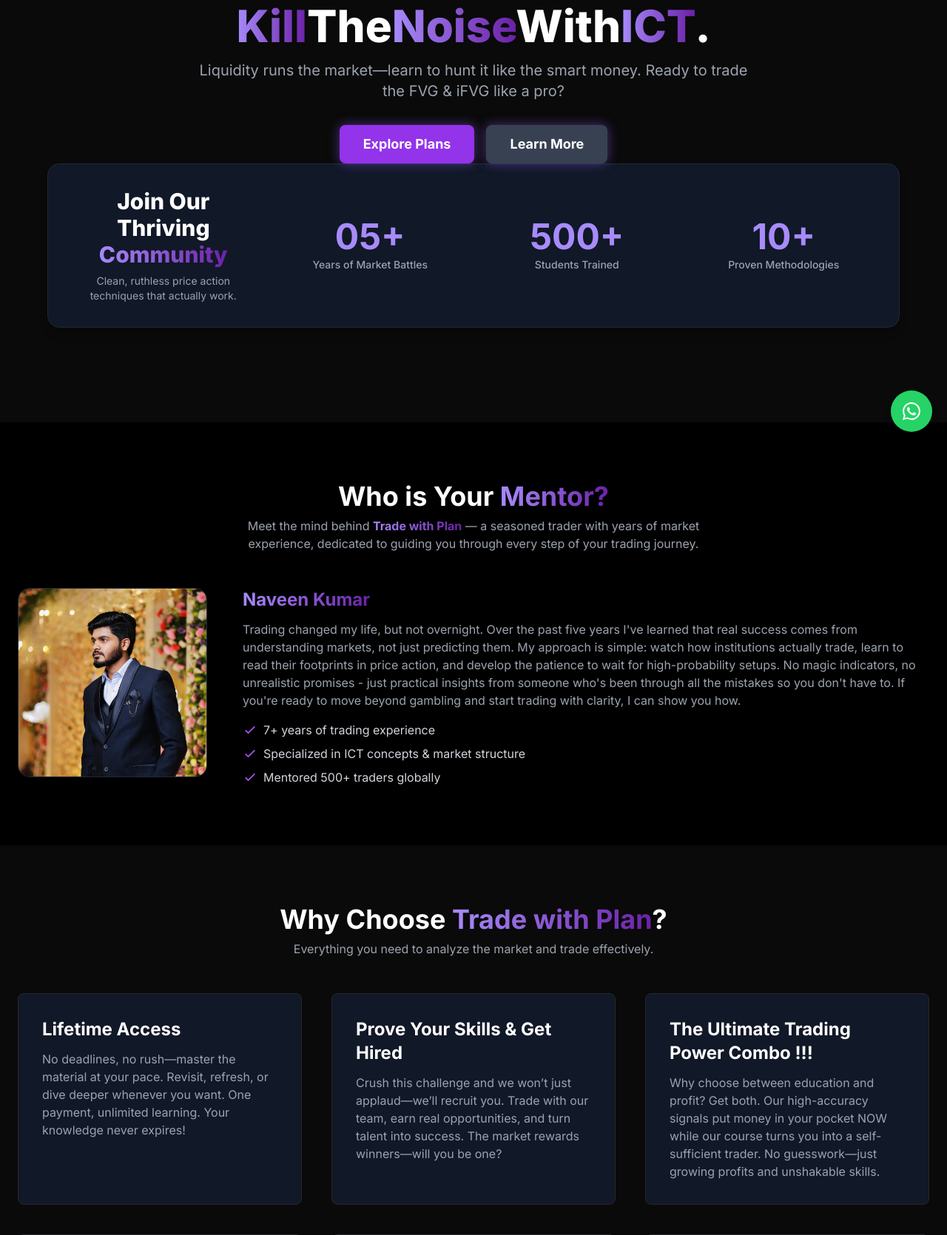
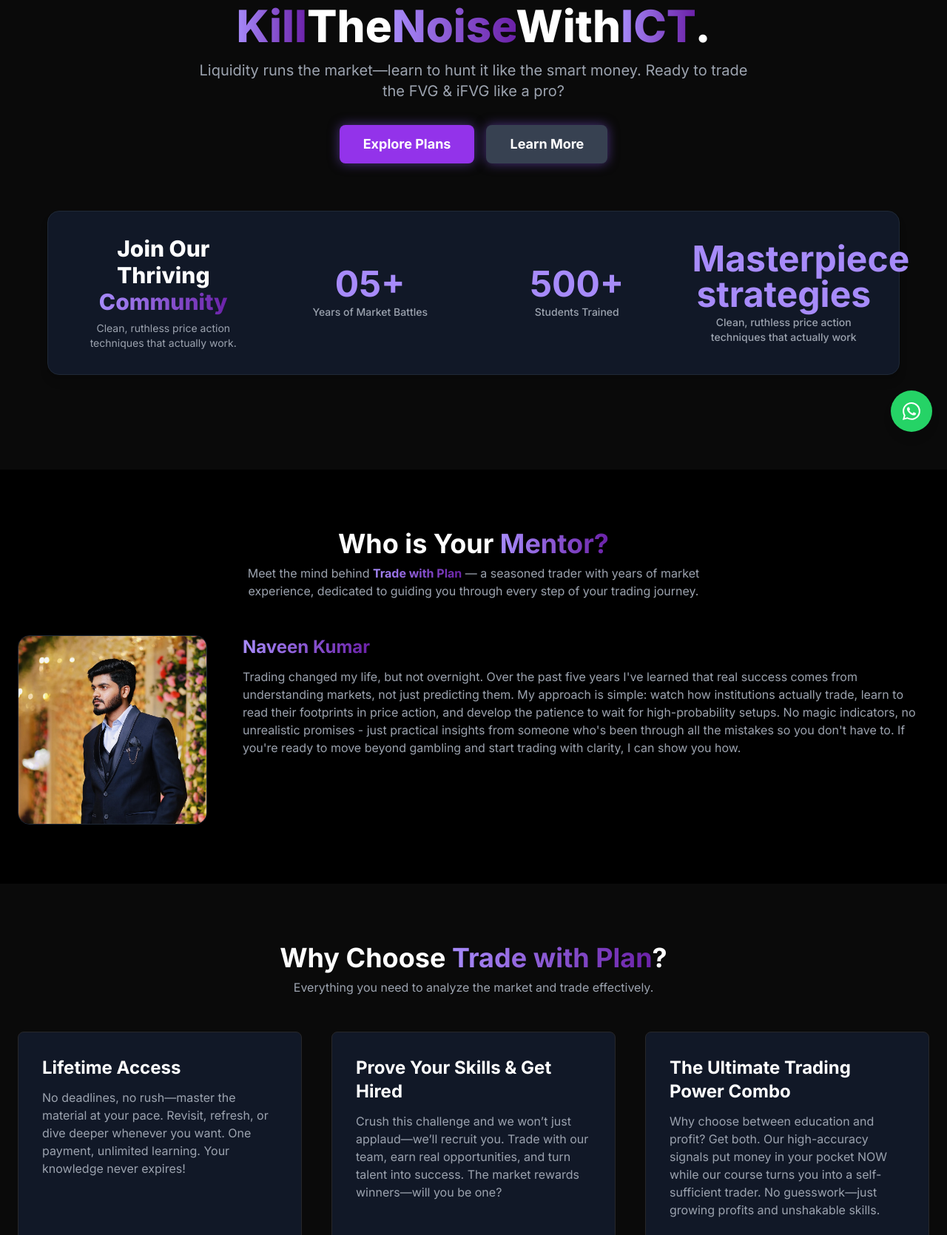
Before and after one commit to tradewithplan/trade-with-plan-flask-app, a Flask app: page / in a window 1280 px wide. Shown: the part 196-1866 px from the top of the page at 74% size. Run offline with Flask 3, Linux system fonts and the light colour scheme; some libraries are stand-ins or nearby versions.

Commit message:
Enhance Course

```diff
--- a/templates/index.html
+++ b/templates/index.html
@@ -179,7 +179,6 @@
 
             <!-- Hero Section -->
             <section class="container mx-auto px-6 py-24 md:py-32 text-center">
-
                 <!-- User Name Fetch -->
                 {% if 'user_name' in session %}
                     <h2 class="text-3xl md:text-4xl font-extrabold text-white leading-tight mb-4">
@@ -194,7 +193,8 @@
                     Liquidity runs the market—learn to hunt it like the smart money. Ready to trade the FVG & iFVG like a pro?
                 </p>
 
-                <div class="flex justify-center items-center space-x-4">
+                <!-- THIS IS THE CORRECTED LINE -->
+                <div class="flex justify-center items-center space-x-4 mb-16">
                     <a href="#pricing" class="cta-button bg-purple-600 hover:bg-purple-700 text-white font-bold py-3 px-8 rounded-lg text-lg">
                         Explore Plans
                     </a>
@@ -231,8 +231,8 @@
 
                         <!-- Stat 4: Proven Strategies -->
                         <div class="text-center">
-                            <p class="text-4xl lg:text-5xl font-bold text-violet-400">10+</p>
-                            <p class="text-gray-400 mt-1 text-sm font-medium">Proven Methodologies</p>
+                            <p class="text-4xl lg:text-5xl font-bold text-violet-400">Masterpiece strategies</p>
+                            <p class="text-gray-400 mt-1 text-sm font-medium">Clean, ruthless price action techniques that actually work</p>
                         </div>
                     </div>
                 </div>
@@ -269,26 +269,6 @@
                                 No magic indicators, no unrealistic promises - just practical insights from someone who's been through all the mistakes so you don't have to.
                                 If you're ready to move beyond gambling and start trading with clarity, I can show you how.
                             </p>
-                            <ul class="space-y-2 text-gray-300 text-sm sm:text-base">
-                                <li class="flex items-center justify-center lg:justify-start">
-                                    <svg class="w-5 h-5 text-purple-500 mr-2 flex-shrink-0" fill="none" stroke="currentColor"
-                                         viewBox="0 0 24 24"><path stroke-linecap="round" stroke-linejoin="round"
-                                         stroke-width="2" d="M5 13l4 4L19 7"/></svg>
-                                    7+ years of trading experience
-                                </li>
-                                <li class="flex items-center justify-center lg:justify-start">
-                                    <svg class="w-5 h-5 text-purple-500 mr-2 flex-shrink-0" fill="none" stroke="currentColor"
-                                         viewBox="0 0 24 24"><path stroke-linecap="round" stroke-linejoin="round"
-                                         stroke-width="2" d="M5 13l4 4L19 7"/></svg>
-                                    Specialized in ICT concepts & market structure
-                                </li>
-                                <li class="flex items-center justify-center lg:justify-start">
-                                    <svg class="w-5 h-5 text-purple-500 mr-2 flex-shrink-0" fill="none" stroke="currentColor"
-                                         viewBox="0 0 24 24"><path stroke-linecap="round" stroke-linejoin="round"
-                                         stroke-width="2" d="M5 13l4 4L19 7"/></svg>
-                                    Mentored 500+ traders globally
-                                </li>
-                            </ul>
                         </div>
                     </div>
                 </div>
@@ -312,7 +292,7 @@
                             <p class="text-gray-400">Crush this challenge and we won’t just applaud—we’ll recruit you. Trade with our team, earn real opportunities, and turn talent into success. The market rewards winners—will you be one?</p>
                         </div>
                         <div class="feature-card p-8 rounded-lg bg-gray-900">
-                            <h3 class="text-2xl font-bold text-white mb-3">The Ultimate Trading Power Combo !!!</h3>
+                            <h3 class="text-2xl font-bold text-white mb-3">The Ultimate Trading Power Combo</h3>
                             <p class="text-gray-400">Why choose between education and profit? Get both. Our high-accuracy signals put money in your pocket NOW while our course turns you into a self-sufficient trader. No guesswork—just growing profits and unshakable skills.</p>
                         </div>
                         <div class="feature-card p-8 rounded-lg bg-gray-900">
@@ -320,8 +300,8 @@
                             <p class="text-gray-400">Pass your funding challenge faster with our battle-tested strategies and expert coaching. No stress—just profits. Your funded account awaits. Let’s go!</p>
                         </div>
                         <div class="feature-card p-8 rounded-lg bg-gray-900">
-                            <h3 class="text-2xl font-bold text-white mb-3">Unlock Your Funded Account</h3>
-                            <p class="text-gray-400">Tailor your trading environment. Arrange charts, news feeds, and tools exactly how you like them.</p>
+                            <h3 class="text-2xl font-bold text-white mb-3">Choose Your Winning Strategy</h3>
+                            <p class="text-gray-400">Scalp, swing, or position trade—we’ve got a proven system for your style. Pick your edge and start winning today!</p>
                         </div>
                         <div class="feature-card p-8 rounded-lg bg-gray-900">
                             <h3 class="text-2xl font-bold text-white mb-3">24/7 Support</h3>
@@ -418,11 +398,11 @@
                             $288<span class="text-lg font-medium text-gray-400">(&#x20B9;24,999)</span>
                         </p>
                         <ul class="space-y-4 text-gray-300 mb-8 flex-grow">
-                              <li class="flex items-start"><svg class="w-5 h-5 flex-shrink-0 text-green-500 mr-2" fill="none" stroke="currentColor" viewBox="0 0 24 24"><path stroke-linecap="round" stroke-linejoin="round" stroke-width="2" d="M5 13l4 4L19 7"/></svg>Free 5k Funded Account</li>
-                              <li class="flex items-start"><svg class="w-5 h-5 flex-shrink-0 text-green-500 mr-2" fill="none" stroke="currentColor" viewBox="0 0 24 24"><path stroke-linecap="round" stroke-linejoin="round" stroke-width="2" d="M5 13l4 4L19 7"/></svg>Funded Account Passing Assistance</li>
-                              <li class="flex items-start"><svg class="w-5 h-5 flex-shrink-0 text-green-500 mr-2" fill="none" stroke="currentColor" viewBox="0 0 24 24"><path stroke-linecap="round" stroke-linejoin="round" stroke-width="2" d="M5 13l4 4L19 7"/></svg>WhatsApp & Telegram Support</li>
-                              <li class="flex items-start"><svg class="w-5 h-5 flex-shrink-0 text-green-500 mr-2" fill="none" stroke="currentColor" viewBox="0 0 24 24"><path stroke-linecap="round" stroke-linejoin="round" stroke-width="2" d="M5 13l4 4L19 7"/></svg>Personal Doubt Clearing Sessions</li>
-                              <li class="flex items-start"><svg class="w-5 h-5 flex-shrink-0 text-green-500 mr-2" fill="none" stroke="currentColor" viewBox="0 0 24 24"><path stroke-linecap="round" stroke-linejoin="round" stroke-width="2" d="M5 13l4 4L19 7"/></svg>Free Premium Signal Group</li>
+                                <li class="flex items-start"><svg class="w-5 h-5 flex-shrink-0 text-green-500 mr-2" fill="none" stroke="currentColor" viewBox="0 0 24 24"><path stroke-linecap="round" stroke-linejoin="round" stroke-width="2" d="M5 13l4 4L19 7"/></svg>Everything in "Basic to Advanced"</li>
+                                <li class="flex items-start"><svg class="w-5 h-5 flex-shrink-0 text-green-500 mr-2" fill="none" stroke="currentColor" viewBox="0 0 24 24"><path stroke-linecap="round" stroke-linejoin="round" stroke-width="2" d="M5 13l4 4L19 7"/></svg>Free 5k Funded Account</li>
+                                <li class="flex items-start"><svg class="w-5 h-5 flex-shrink-0 text-green-500 mr-2" fill="none" stroke="currentColor" viewBox="0 0 24 24"><path stroke-linecap="round" stroke-linejoin="round" stroke-width="2" d="M5 13l4 4L19 7"/></svg>Funded Account Passing Assistance</li>
+                                <li class="flex items-start"><svg class="w-5 h-5 flex-shrink-0 text-green-500 mr-2" fill="none" stroke="currentColor" viewBox="0 0 24 24"><path stroke-linecap="round" stroke-linejoin="round" stroke-width="2" d="M5 13l4 4L19 7"/></svg>Personal Doubt Clearing Sessions</li>
+                                <li class="flex items-start"><svg class="w-5 h-5 flex-shrink-0 text-green-500 mr-2" fill="none" stroke="currentColor" viewBox="0 0 24 24"><path stroke-linecap="round" stroke-linejoin="round" stroke-width="2" d="M5 13l4 4L19 7"/></svg>Free 3-Months Premium Signals (worth $30)</li>
                         </ul>
                         <div class="mt-auto">
                             {% if '1-1 Personal Mentorship' in purchased_courses %}
```
